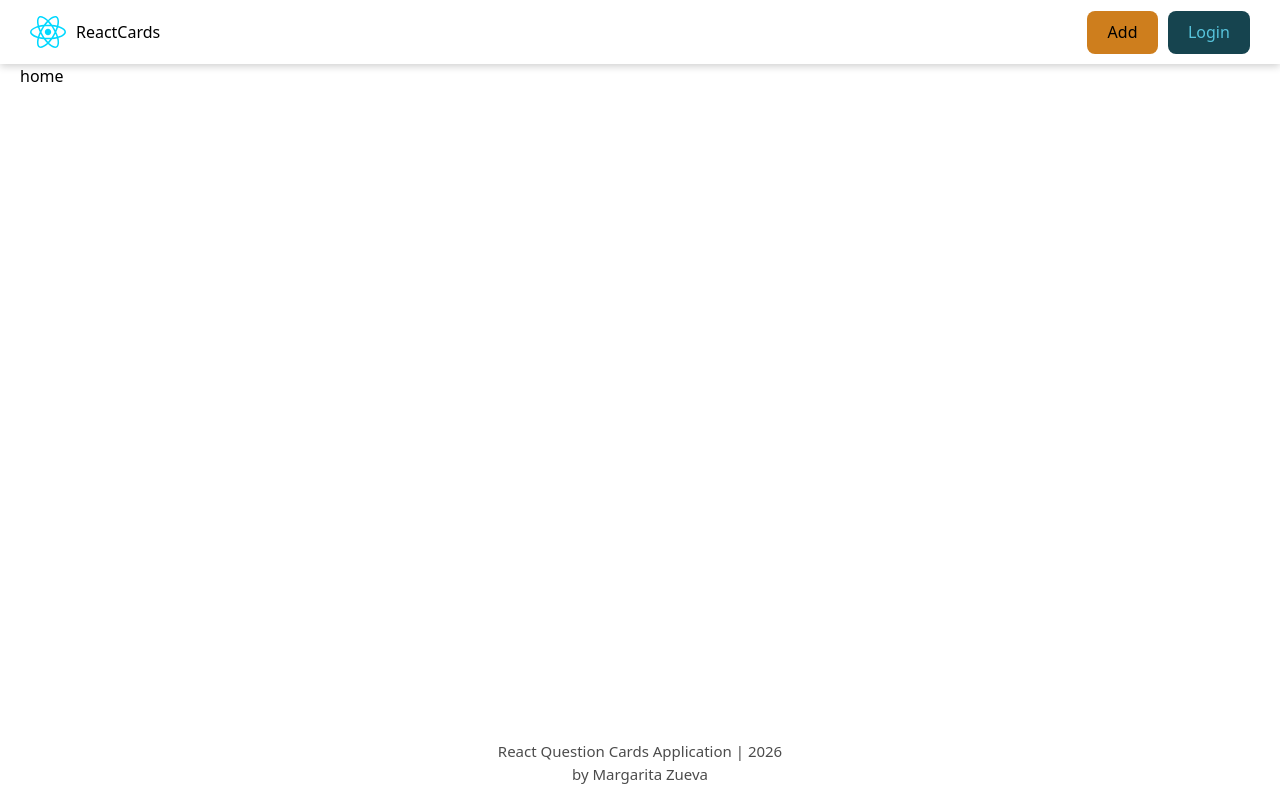
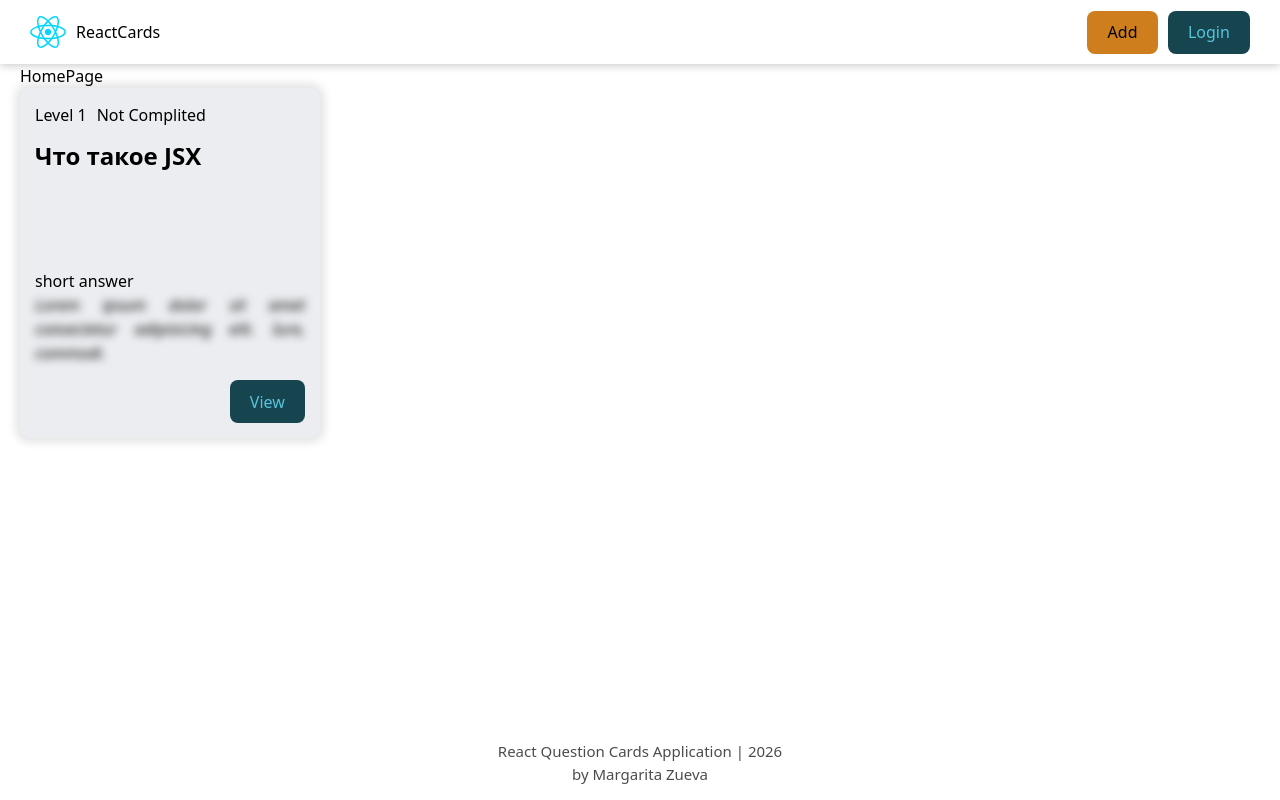
Before and after one commit to zuevarita/React-app-card, a React (Vite) app: page / in a window 1280 px wide. Built offline with nearby package versions, Linux system fonts and the light colour scheme.

Commit message:
homePage, questionCard

```diff
--- a/src/App.jsx
+++ b/src/App.jsx
@@ -1,5 +1,6 @@
 import { BrowserRouter, Route, Routes } from "react-router-dom";
 import { MainLayout } from "./components/MainLayout";
+import { HomePage } from "./pages/HomePage";
 
 function App() {
     // return (
@@ -8,7 +9,7 @@
     return <BrowserRouter>
     <Routes>
         <Route element={<MainLayout/>}>
-            <Route path="/"element = {<div>home</div>}/>
+            <Route path="/"element = {<HomePage/>}/>
             <Route path="/forbidden" element = {<div>forbidden</div>} />
             <Route path="/addquestion" element = {<div>addquestion</div>} />
 
--- a/src/components/Header/Header.jsx
+++ b/src/components/Header/Header.jsx
@@ -1,16 +1,18 @@
 import {Button} from "../Button";
 import cls from "./Header.module.css";
 import ReactLogo from "../../assets/react.svg"
+import { useNavigate } from "react-router-dom";
 
 export const Header = () => {
+    const navigate = useNavigate();
     return (
         <header className={cls.header}>
-            <p>
+            <p onClick={()=> navigate("/")}>
                 <img src={ReactLogo} alt="react logo" />
                 <span>ReactCards</span>
             </p>
             <div className={cls.headerButtons}>
-                <Button isActive={true}>
+                <Button onClick={()=> navigate("/addquestion")}isActive={true}>
                     Add
                 </Button>
                 <Button>
--- /dev/null
+++ b/src/components/QuestionCard/QuestionCard.jsx
@@ -0,0 +1,19 @@
+import { Button } from "../Button";
+import cls from "./QuestionCard.module.css"
+
+export const QuestionCard = () => {
+    return (
+        <div className={cls.card}>
+            <div className={cls.cardLabels}>
+                <div>Level 1</div>
+                <div>Not Complited</div>
+            </div>
+            <h5 className={cls.cardTitle}>Что такое JSX</h5>
+            <div className={cls.cardAnswers}>
+                <label>short answer</label>
+                <p className={cls.cardAnswer}>Lorem ipsum dolor sit amet consectetur adipisicing elit. Iure, commodi.</p>
+            </div>
+            <Button> View</Button>
+        </div>
+     );
+}
--- /dev/null
+++ b/src/components/QuestionCard/QuestionCard.module.css
@@ -0,0 +1,44 @@
+.card{
+    width: 300px;
+    height: 350px;
+    border-radius: 10px;
+    padding: 15px;
+    background-color: var(--card-bg-color);
+    color: var(--text-color);
+    box-shadow: 0 0 8px 5px rgba(0, 0, 0, 0.1);
+    display: flex;
+    flex-direction: column;
+    justify-content:flex-start;
+    align-items: flex-start;
+    gap: 15px;
+}
+
+.card button{
+    align-self: flex-end;
+}
+
+.cardLabels{
+    display: flex;
+    gap: 10px;
+}
+.cardTitle{
+    font-size: 24px;
+    line-height: 28px;
+}
+
+.cardAnswers{
+    margin-top: auto;
+}
+
+.cardAnswer{
+    font-size: 14;
+    filter: blur(4px);
+    font-style: italic;
+    text-align: justify;
+    cursor: pointer;
+    transition: filter 0.6s ease-in-out;
+}
+
+.cardAnswer:hover{
+    filter: none;
+}
--- /dev/null
+++ b/src/components/QuestionCard/index.jsx
@@ -0,0 +1 @@
+export {QuestionCard} from "./QuestionCard"
--- a/src/index.css
+++ b/src/index.css
@@ -5,6 +5,8 @@
   --btn-bg-color: #383b3f;
   --btn-text-color: #fff;
   --btn-border-color: #2f2f2f;
+
+  --card-bg-color: #343A46;
 
   font-family: system-ui, Avenir, Helvetica, Arial, sans-serif;
   line-height: 1.5;
@@ -44,6 +46,8 @@
     --btn-bg-color: #16444f;
     --btn-text-color: #57C4DC;
     --btn-border-color: #fff;
+
+    --card-bg-color: #ebedf0;
   }
 }
 
@@ -55,6 +59,8 @@
     --btn-bg-color: #383b3f;
     --btn-text-color: #fff;
     --btn-border-color: #2f2f2f;
+
+    --card-bg-color: #343a46;
   }
 
 }
--- /dev/null
+++ b/src/pages/HomePage/HomePage.jsx
@@ -0,0 +1,11 @@
+import { QuestionCard } from "../../components/QuestionCard/QuestionCard";
+import cls from "./HomePage.module.css";
+
+export const HomePage = () => {
+    return (
+        <div>
+            HomePage
+            <QuestionCard/>
+        </div>
+      );
+}
--- /dev/null
+++ b/src/pages/HomePage/index.jsx
@@ -0,0 +1,2 @@
+
+export {HomePage} from "./HomePage"
```
Also changed, not shown: src/pages/HomePage/HomePage.module.css (added).
